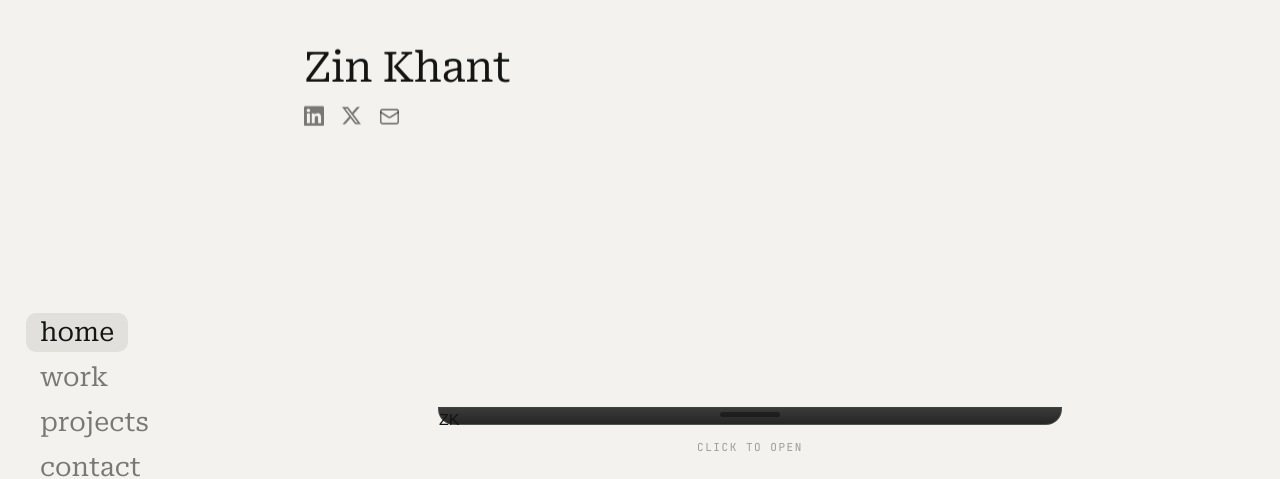
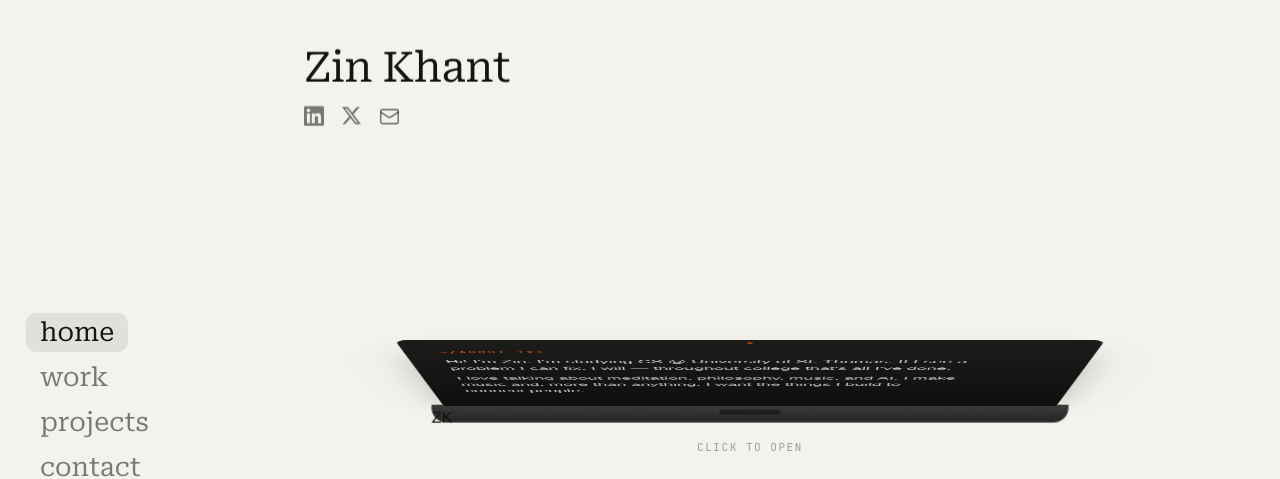
Before and after one commit to ZinMK/personal-website, a React (Vite) app: page / in a window 1280 px wide. Shown: the top 479 px of the page. Built offline with nearby package versions, Linux system fonts and the light colour scheme.

Commit message:
[termi] edit components/AboutLaptop.tsx

```diff
--- a/src/components/AboutLaptop.tsx
+++ b/src/components/AboutLaptop.tsx
@@ -19,7 +19,9 @@ export function AboutLaptop() {
       }}
     >
       <div className="zk-laptop-scene">
+        <div className="zk-laptop-stage">
           <div className="zk-laptop-lid">
+            <span className="zk-laptop-camera" />
             <div className="zk-laptop-screen">
               <span className="zk-laptop-screen-label">~/about.txt</span>
               <p>
@@ -45,6 +47,7 @@ export function AboutLaptop() {
             <span className="zk-laptop-notch" />
           </div>
         </div>
+      </div>
       <span className="zk-laptop-hint">
         {open ? "click to close" : "click to open"}
       </span>
```
Lines whose indentation alone changed are shown as unchanged.
